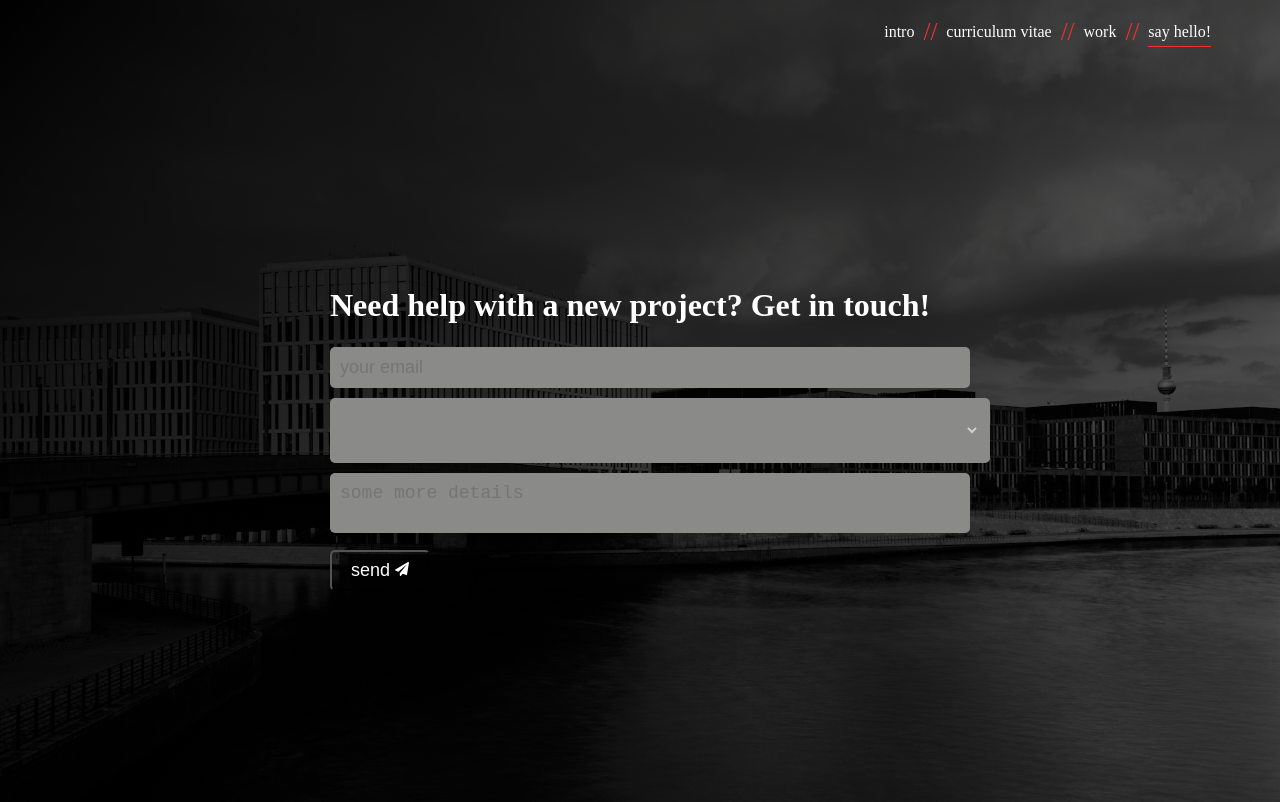
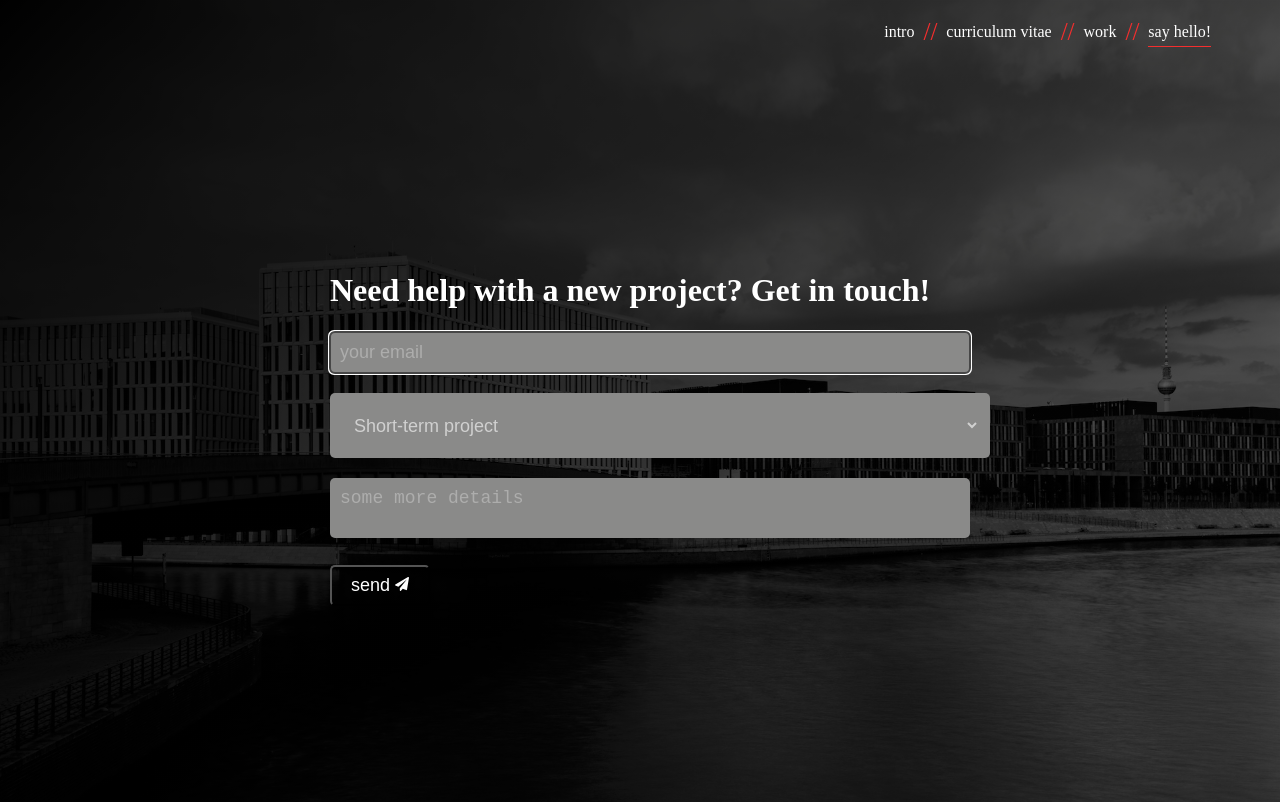
Before and after one commit to gkatsanos/gplus, a Vue app: page /contact in a window 1280 px wide. Built offline with nearby package versions, Linux system fonts and the light colour scheme; a web font is replaced by a local one.

Commit message:
Animating button

```diff
--- a/package.json
+++ b/package.json
@@ -12,7 +12,7 @@
     "axios": "0.19.2",
     "core-js": "^2.6.5",
     "prerender-spa-plugin": "^3.4.0",
-    "vue": "^2.6.10",
+    "vue": "2.6.10",
     "vue-router": "^3.0.3",
     "vuex": "^3.0.1"
   },
--- a/src/App.vue
+++ b/src/App.vue
@@ -1,8 +1,6 @@
 <template>
   <div id="app">
-    <transition name="menu" appear>
-      <navigation></navigation>
-    </transition>
+    <navigation></navigation>
     <div class="full-height flex main-content" role="main">
       <transition name="fade" appear mode="out-in">
         <router-view></router-view>
--- a/src/pages/Contact/Contact.vue
+++ b/src/pages/Contact/Contact.vue
@@ -1,4 +1,4 @@
-<style src="./contact.scss" lang="scss" scoped></style>
+<style src="./contact.scss" lang="scss"></style>
 
 <template>
   <div class="contact full-height flex-desktop">
@@ -12,9 +12,16 @@
         @submit.prevent="handleSubmit"
       >
         <input type="hidden" name="form-name" value="new-contact" />
-        <input v-model="form.email" type="email" name="email" placeholder="your email" />
-        <select v-model="form['project-type']" name="project-type">
-          <option>I want to talk about</option>
+        <input
+          v-model="form.email"
+          class="input"
+          autofocus
+          required
+          type="email"
+          name="email"
+          placeholder="your email"
+        />
+        <select v-model="form['project-type']" class="input" name="project-type">
           <option value="coaching">Coaching</option>
           <option value="Speaking">Speaking</option>
           <option value="Short-term project">Short-term project</option>
@@ -23,20 +30,20 @@
         </select>
         <textarea
           v-model="form['project-details']"
+          class="input"
           name="project-details"
           placeholder="some more details"
         ></textarea>
-        <button>
-          <span v-if="!sent">
-            send<svg
+        <button :disabled="sent || error" :class="{ error, sent, input: true }">
+          <transition name="icon" mode="out-in">
+            <span v-if="!sent" key="before" class="button-content">
+              send
+              <svg
                 xmlns="http://www.w3.org/2000/svg"
-              width="14"
-              height="14"
                 aria-hidden="true"
                 focusable="false"
-              data-prefix="fas"
                 data-icon="paper-plane"
-              class="send-mail-svg"
+                class="button-svg"
                 role="img"
                 viewBox="0 0 512 512"
               >
@@ -46,10 +53,45 @@
                 />
               </svg>
             </span>
+            <span v-else-if="!error" key="after" class="button-content">
+              <svg
+                aria-hidden="true"
+                focusable="false"
+                data-icon="check"
+                class="button-svg"
+                role="img"
+                xmlns="http://www.w3.org/2000/svg"
+                viewBox="0 0 512 512"
+              >
+                <path
+                  fill="green"
+                  d="M173.898 439.404l-166.4-166.4c-9.997-9.997-9.997-26.206 0-36.204l36.203-36.204c9.997-9.998 26.207-9.998 36.204 0L192 312.69 432.095 72.596c9.997-9.997 26.207-9.997 36.204 0l36.203 36.204c9.997 9.997 9.997 26.206 0 36.204l-294.4 294.401c-9.998 9.997-26.207 9.997-36.204-.001z"
+                ></path>
+              </svg>
+            </span>
             <span v-else>
-            sent
+              <svg
+                xmlns="http://www.w3.org/2000/svg"
+                aria-hidden="true"
+                focusable="false"
+                data-prefix="fas"
+                data-icon="times"
+                class="button-svg"
+                role="img"
+                viewBox="0 0 352 512"
+              >
+                <path
+                  fill="red"
+                  d="M242.72 256l100.07-100.07c12.28-12.28 12.28-32.19 0-44.48l-22.24-22.24c-12.28-12.28-32.19-12.28-44.48 0L176 189.28 75.93 89.21c-12.28-12.28-32.19-12.28-44.48 0L9.21 111.45c-12.28 12.28-12.28 32.19 0 44.48L109.28 256 9.21 356.07c-12.28 12.28-12.28 32.19 0 44.48l22.24 22.24c12.28 12.28 32.2 12.28 44.48 0L176 322.72l100.07 100.07c12.28 12.28 32.2 12.28 44.48 0l22.24-22.24c12.28-12.28 12.28-32.19 0-44.48L242.72 256z"
+                />
+              </svg>
             </span>
+          </transition>
         </button>
+        <div v-if="error" class="error-message">
+          An error has occured while sending the message, please contact me at george@gplus.gr
+          directly.
+        </div>
       </form>
     </div>
   </div>
@@ -63,9 +105,10 @@ export default {
   data() {
     return {
       sent: false,
+      error: false,
       form: {
         email: "",
-        "project-type": "",
+        "project-type": "Short-term project",
         "project-details": "",
       },
     };
@@ -77,6 +120,7 @@ export default {
         .join("&");
     },
     handleSubmit() {
+      this.sent = true;
       const axiosConfig = {
         header: { "Content-Type": "application/x-www-form-urlencoded" },
       };
@@ -89,11 +133,8 @@ export default {
           }),
           axiosConfig
         )
-        .then(() => {
-          this.sent = true;
-        })
         .catch(() => {
-          this.sent = false;
+          this.error = true;
         });
     },
   },
--- a/src/pages/Contact/contact.scss
+++ b/src/pages/Contact/contact.scss
@@ -10,7 +10,7 @@
 input, select, textarea {
   width: 100%;
   font-size: $font-medium;
-  margin-bottom: 10px;
+  margin-bottom: 20px;
   background-color: $gray;
   color: rgba($white, 0.6);
   border: transparent;
@@ -18,12 +18,25 @@ input, select, textarea {
   padding: 10px;
   border-radius: 5px;
   box-sizing:content-box;
+  &::placeholder {
+    color: rgba($white, 0.3);
+  }
+  &:focus {
+    outline-color: $darkgray;
+    outline-width: 3px;
+  }
 }
 
 select {
   border: 10px solid transparent;
   width: 100%;
   height: 25px;
+}
+
+.button-svg {
+  transition: all .3s;
+  width: 14px;
+  height: 14px;
 }
 
 button {
@@ -33,15 +46,92 @@ button {
   border-radius: 5px;
   width: 100px;
   padding: 8px;
-  &:hover {
+  &:not(:disabled):hover {
     cursor: pointer;
-    border-color: $red;
-    .send-mail-svg {
-      color: $red;
+    border-color: $darkgray;
+    .button-svg {
+      color: $gray;
+      transform: translate(3px, -3px);
     }
+  }
+  &:active,
+  &:focus {
+    outline: none;
+  }
+  &:disabled {
+    cursor: auto;
+  }
+  &.error {
+    border-color: $gray!important;
+    color: $gray!important;
+  }
+  &.sent {
+    border-color: green;
   }
 }
 
 .send-mail-svg {
   margin-left: 5px;
 }
+
+input:-webkit-autofill,
+input:-webkit-autofill:hover,
+input:-webkit-autofill:focus,
+textarea:-webkit-autofill,
+textarea:-webkit-autofill:hover,
+textarea:-webkit-autofill:focus,
+select:-webkit-autofill,
+select:-webkit-autofill:hover,
+select:-webkit-autofill:focus {
+  border: none;
+  -webkit-text-fill-color: rgba($white, 0.6);
+  -webkit-box-shadow: none;
+  transition: background-color 5000s ease-in-out 0s;
+}
+
+.fade-enter-active {
+  @include loopchildren(1, 12, 0.1, 0.01, '.input');
+}
+
+.input {
+  transition: opacity .1s ease-out;
+}
+
+.fade-enter {
+  .input {
+    opacity: 0;
+  }
+}
+
+.icon-enter-active {
+  transition: opacity .5s;
+  .button-svg {
+    transition: transform 1s;
+  }
+}
+
+.icon-leave-active {
+  transition: opacity .6s;
+  .button-svg {
+    transition: transform .8s;
+  }
+}
+
+.icon-leave-to {
+  opacity: 0;
+  .button-svg {
+    transform: translate(20px, -15px);
+  }
+}
+
+.icon-enter {
+  opacity: 0;
+}
+
+.error-message {
+  margin-top: 10px;
+}
+
+.button-content {
+  display: inline-block;
+}
--- a/src/sass/_misc.scss
+++ b/src/sass/_misc.scss
@@ -41,20 +41,3 @@ body {
   background: $darkgray;
   transition: all 0.3s;
 }
-
-// Animate Menu
-.menu-enter-active {
-  @include loopchildren(1,4,0.1,0.1,'.menu-item');
-}
-.menu-leave-active {
-  transition: all .3s ease;
-}
-.menu-leave-to {
-  opacity: 0;
-}
-.menu-enter {
-  opacity: 0;
-  .project {
-    opacity: 0;
-  }
-}
```
Lines whose indentation alone changed are shown as unchanged.
